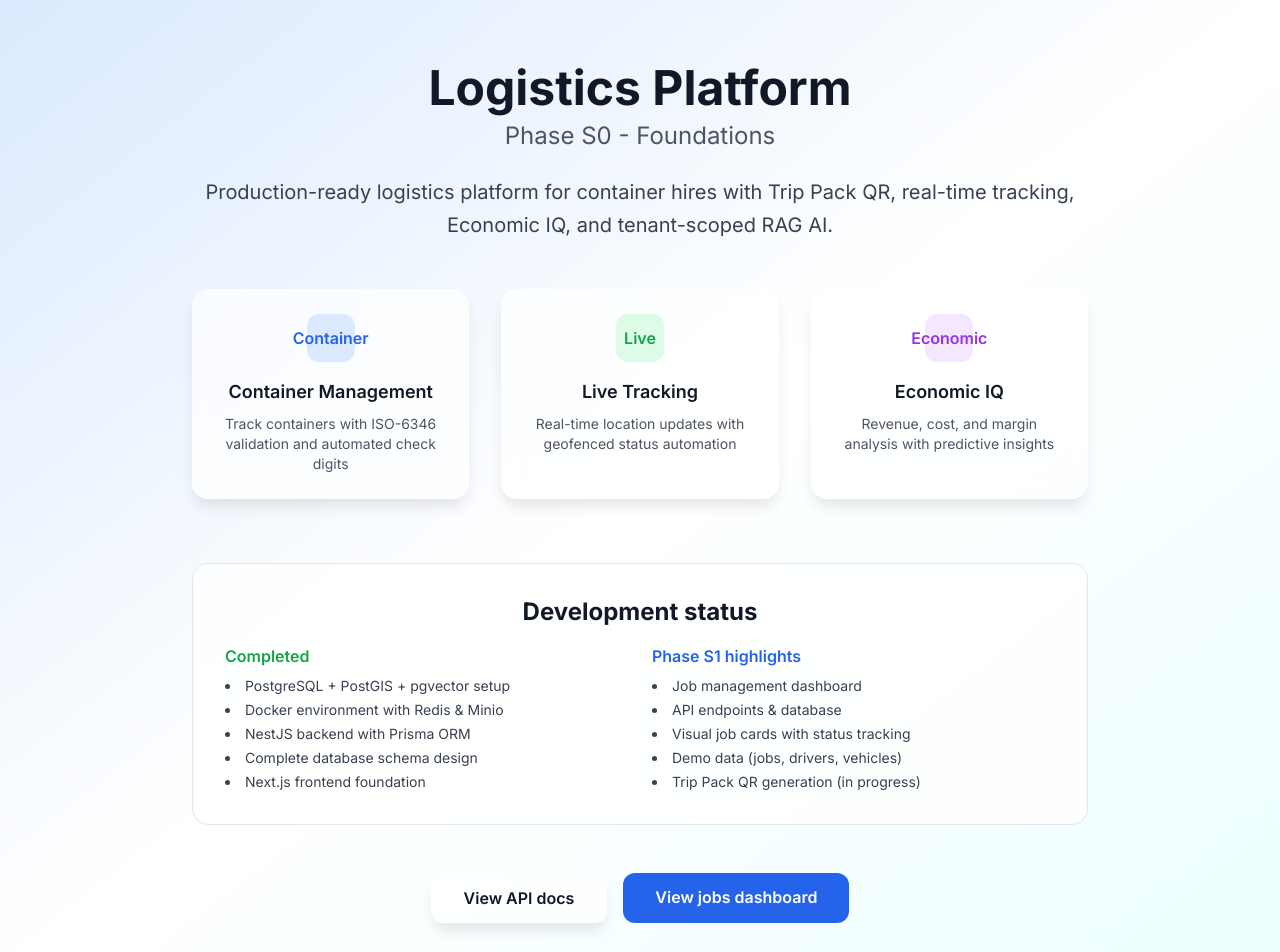
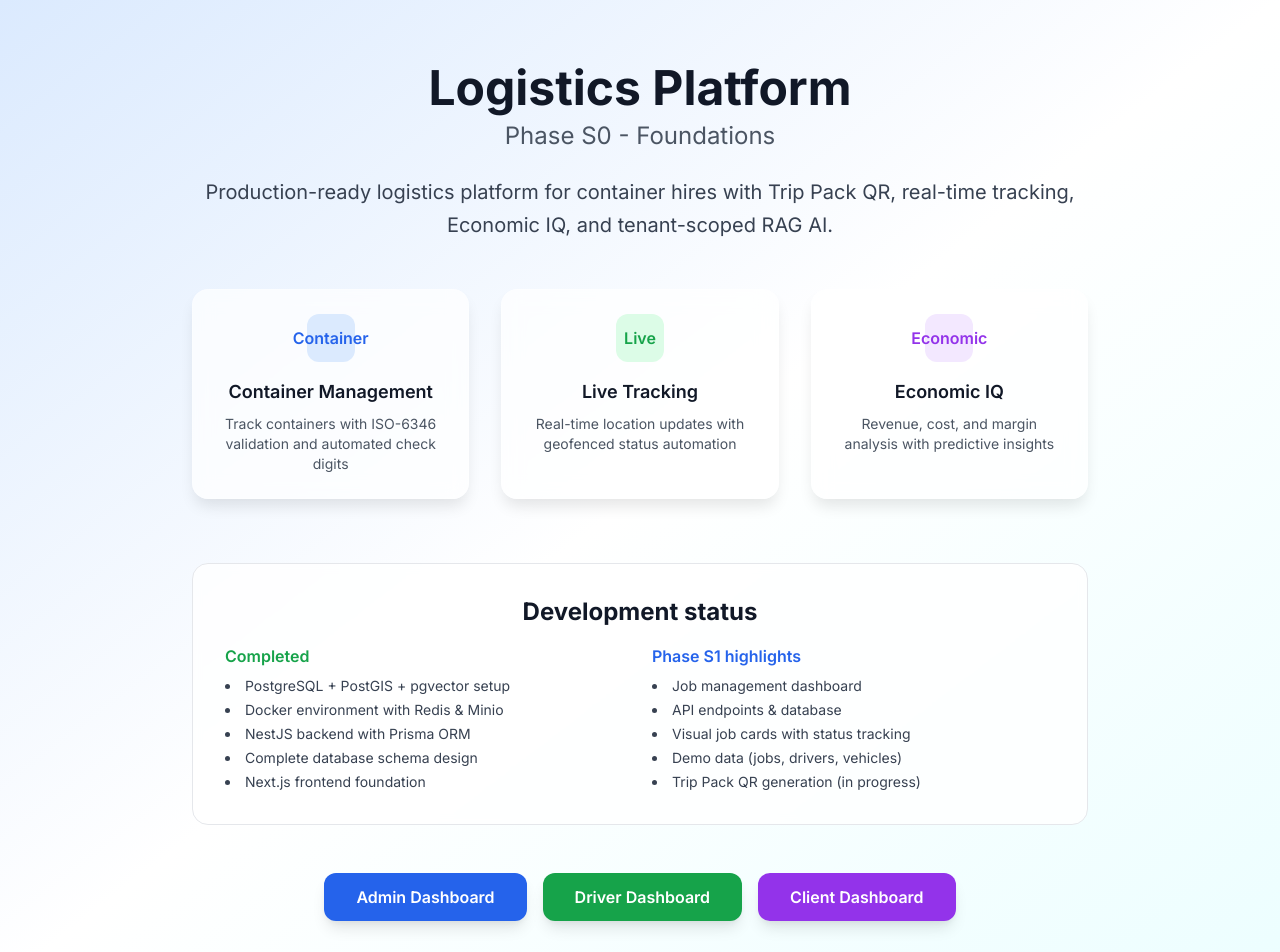
Before and after one commit to WOWMediaprod/Logisticsdash, a Next.js app in the folder apps/web/: page / in a window 1280 px wide. Shown: the top 952 px of the page. Built offline with nearby package versions, Linux system fonts and the light colour scheme; no server answers.

Commit message:
fix: update landing page with dashboard buttons and improve driver login visibility

```diff
--- a/apps/web/src/app/driver/page.tsx
+++ b/apps/web/src/app/driver/page.tsx
@@ -83,7 +83,7 @@ export default function DriverLoginPage() {
             <Truck className="w-10 h-10 text-blue-600" />
           </motion.div>
           <h1 className="text-4xl font-bold text-white mb-2">Driver Portal</h1>
-          <p className="text-blue-100 text-lg">Welcome Back!</p>
+          <p className="text-white text-xl font-semibold">Welcome Back!</p>
         </div>
 
         {/* Login Card */}
--- a/apps/web/src/app/page.tsx
+++ b/apps/web/src/app/page.tsx
@@ -61,20 +61,24 @@ export default function HomePage() {
             </div>
           </div>
 
-          <div className="flex flex-col sm:flex-row gap-4 justify-center">
-            <a
-              href="http://localhost:3002/api/docs"
-              target="_blank"
-              rel="noopener noreferrer"
-              className="glass px-8 py-3 rounded-xl font-semibold text-gray-900 hover:scale-105 transition-all inline-block"
-            >
-              View API docs
-            </a>
+          <div className="flex flex-col sm:flex-row gap-4 justify-center items-center">
             <Link
               href="/dashboard"
-              className="bg-blue-600 text-white px-8 py-3 rounded-xl font-semibold hover:bg-blue-700 hover:scale-105 transition-all inline-block"
+              className="bg-blue-600 text-white px-8 py-3 rounded-xl font-semibold hover:bg-blue-700 hover:scale-105 transition-all inline-block shadow-lg"
             >
-              View jobs dashboard
+              Admin Dashboard
+            </Link>
+            <Link
+              href="/driver"
+              className="bg-green-600 text-white px-8 py-3 rounded-xl font-semibold hover:bg-green-700 hover:scale-105 transition-all inline-block shadow-lg"
+            >
+              Driver Dashboard
+            </Link>
+            <Link
+              href="/client"
+              className="bg-purple-600 text-white px-8 py-3 rounded-xl font-semibold hover:bg-purple-700 hover:scale-105 transition-all inline-block shadow-lg"
+            >
+              Client Dashboard
             </Link>
           </div>
         </div>
```
